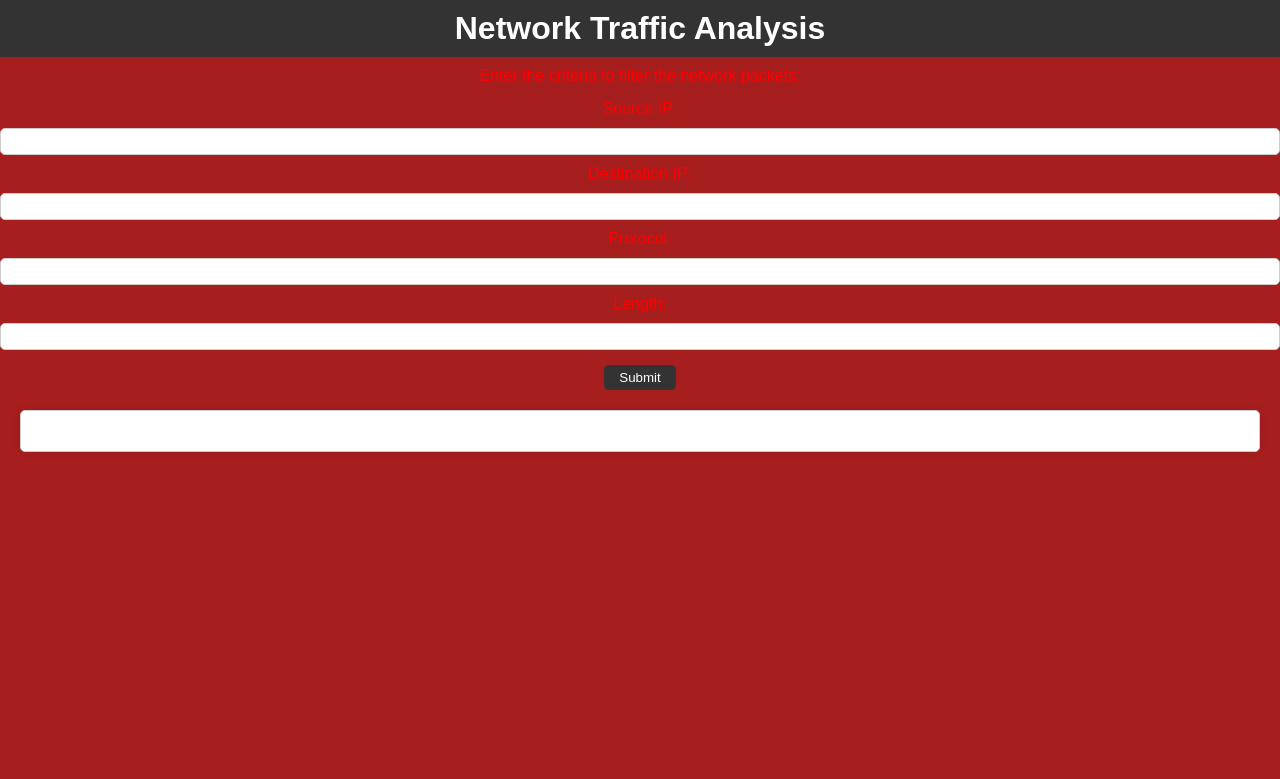
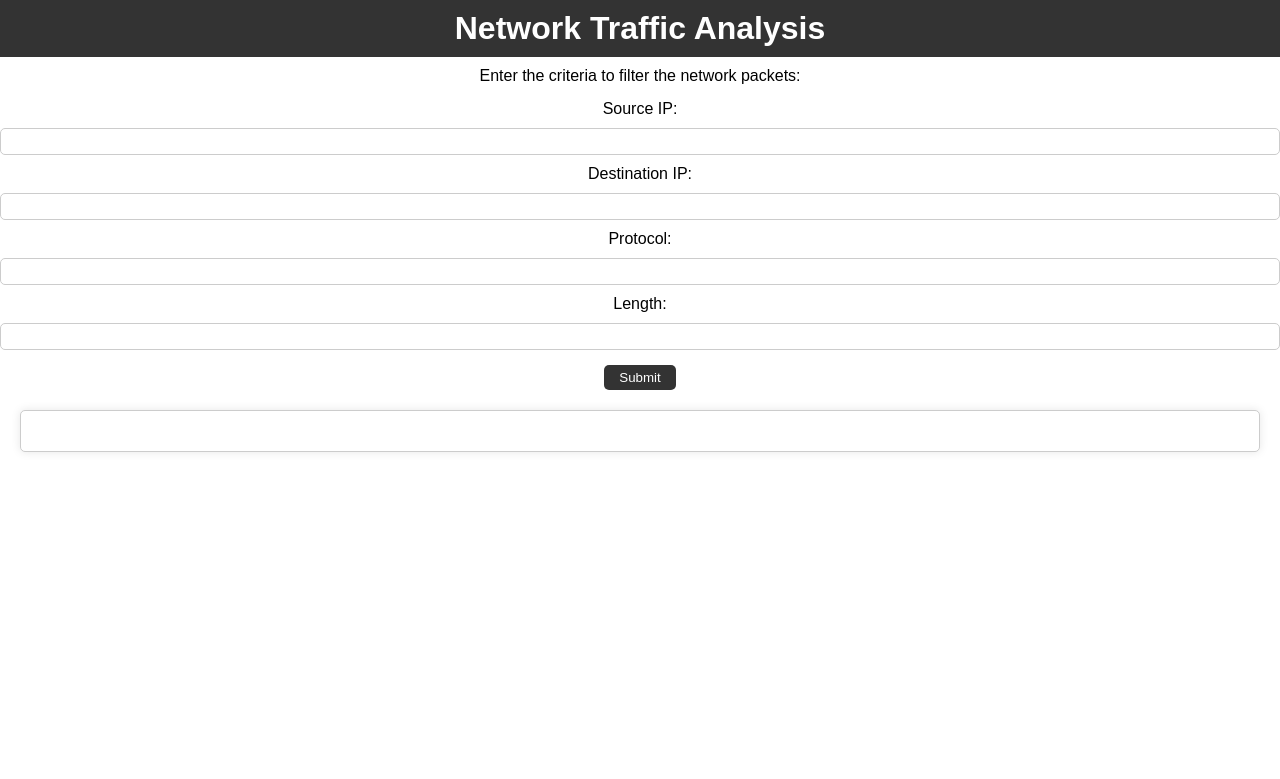
Before and after one commit to maxSimmer/Network-Intrusion-Detection-SQL-Python, a Flask app: page / in a window 1280 px wide. Shown: the top 779 px of the page. Run offline with Flask 3, Linux system fonts and the light colour scheme.

Commit message:
update css and fix file sys

```diff
--- a/static/style.css
+++ b/static/style.css
@@ -2,12 +2,12 @@
 body, h1, p {
     margin: 0;
     padding: 0;
-    color: red;
+    color: black;
 }
 
 body {
     font-family: Arial, sans-serif;
-    background-color: #a71e1e;
+    background-color: white;
 }
 
 h1 {
```
